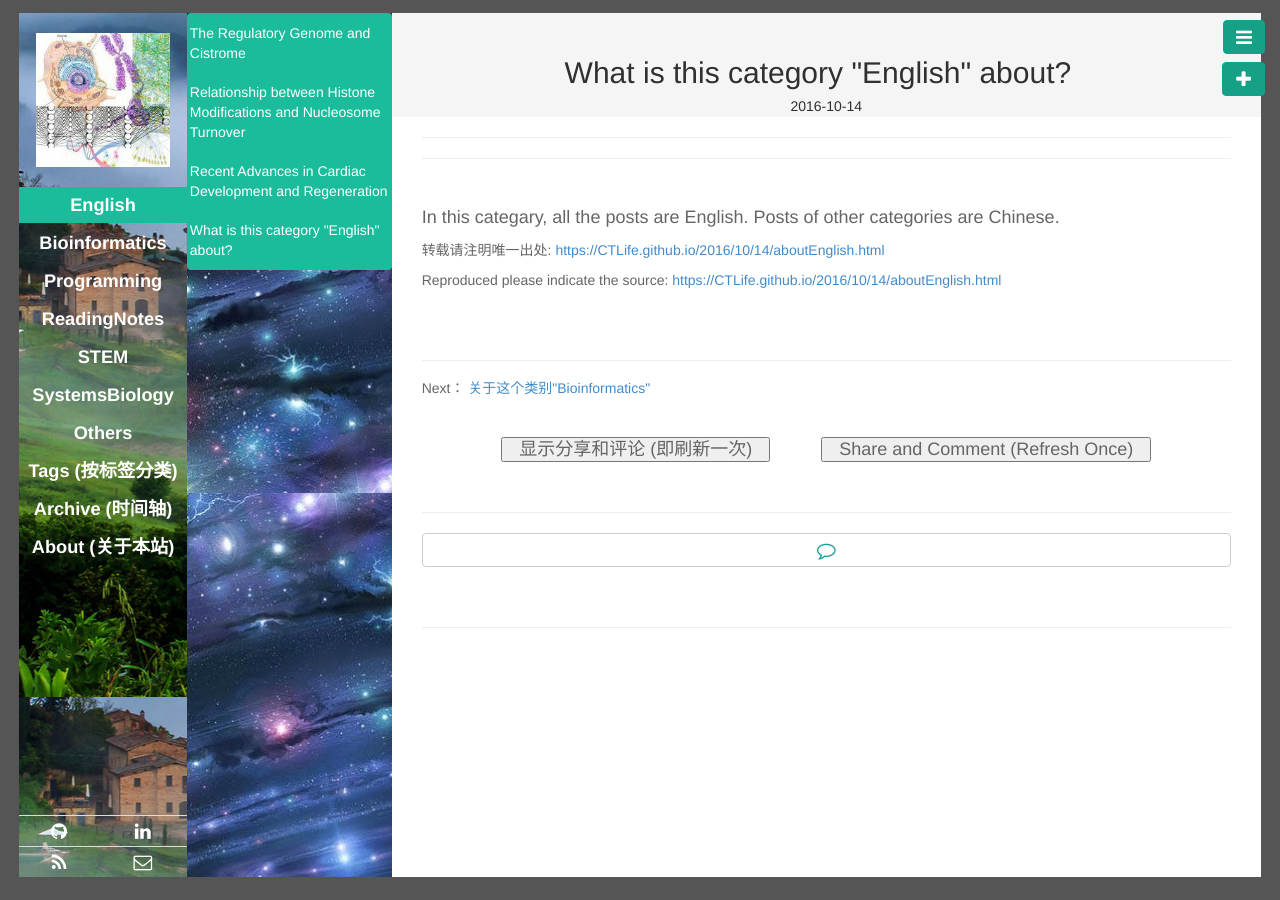
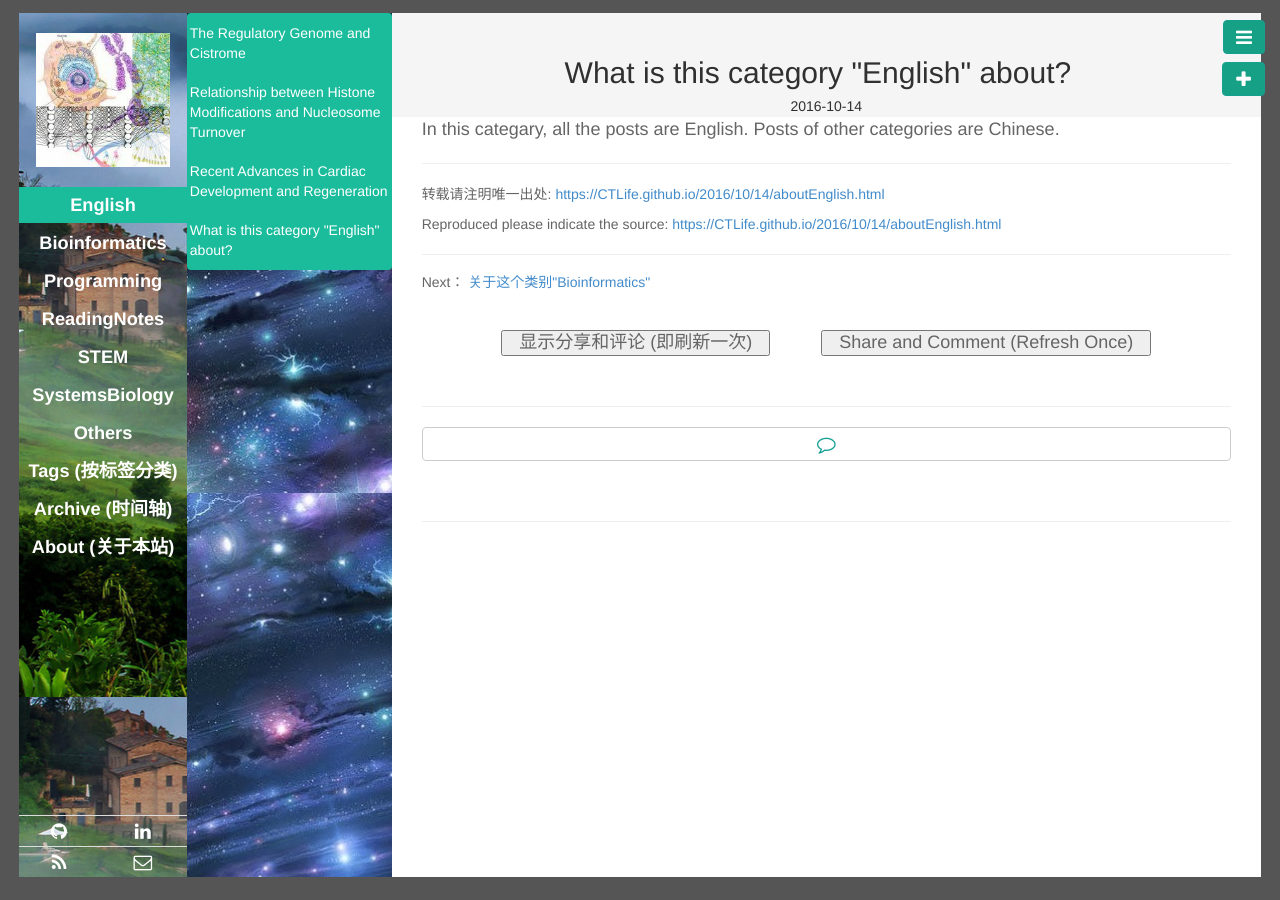
Before and after one commit to CTLife/CTLife.github.io, a Jekyll site: the page built from _posts/English/2016-10-14-aboutEnglish.md, in a window 1280 px wide. Built offline with Jekyll 4.4.1, drawn with Linux system fonts in a browser that asks for light colours; Markdown is read by kramdown in place of the engine named in the settings; comment, search, counter and statistics services are not loaded.

Commit message:
Update post.html

```diff
--- a/_layouts/post.html
+++ b/_layouts/post.html
@@ -10,17 +10,16 @@
   </div>
 
     <div class="col-md-13 aside3-content">
-        <hr>
         <div id="content">
-	    <hr>
-            <br>
             {{ content }}
          </div>
+
+	 <hr>
 
             <p>转载请注明唯一出处: <a href=" {{ site.url }}{{ page.url }} ">{{ site.url }}{{ page.url }}</a></p>
             <p>Reproduced please indicate the source: <a href=" {{ site.url }}{{ page.url }} ">{{ site.url }}{{ page.url }}</a></p>
 
-	<br><br><hr>
+	<hr>
         <div style="margin-top:10px;margin-bottom:10px">
             {%if page.previous%}
             <span class="next">
```
